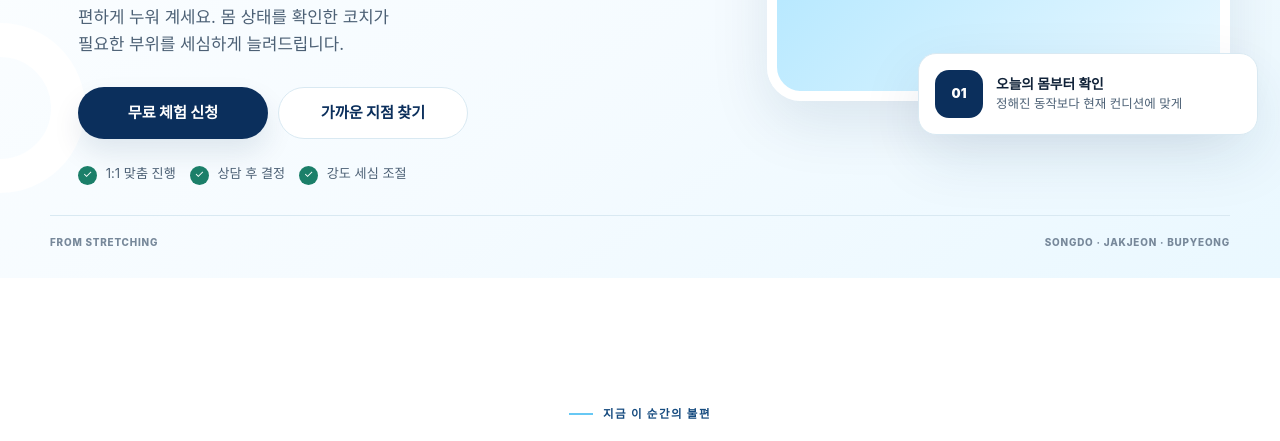
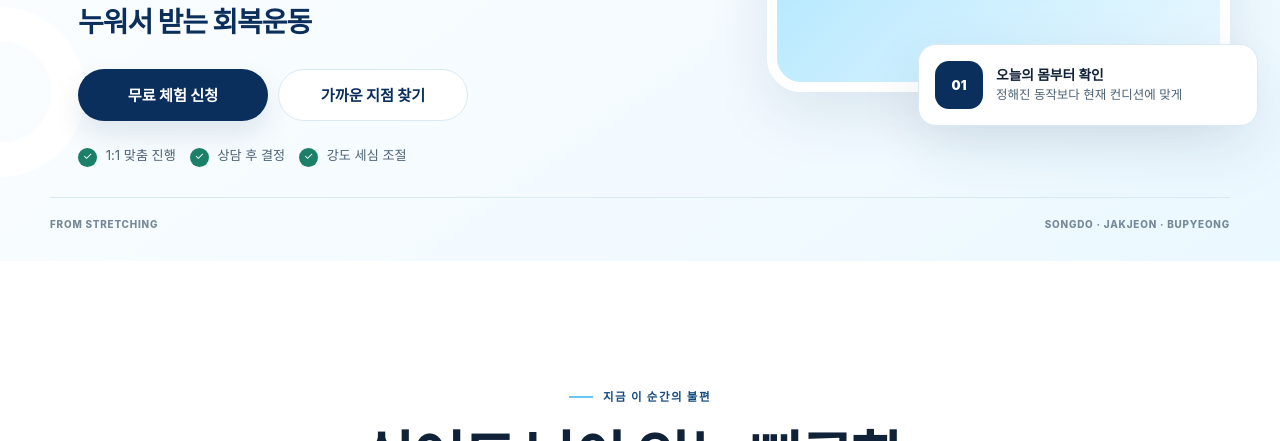
Before and after one commit to okmstyle-collab/from-stretching, a plain HTML site: page index.html in a window 1280 px wide. Shown: the part 659-1100 px from the top of the page. Drawn offline with Linux system fonts and the light colour scheme.

Commit message:
Update hero recovery message

```diff
--- a/index.html
+++ b/index.html
@@ -68,10 +68,7 @@
               내가 애쓰지 않아도,<br />
               몸은 <em>더 가벼워질 수 있습니다.</em>
             </h1>
-            <p class="hero-description">
-              편하게 누워 계세요. 몸 상태를 확인한 코치가<br class="desktop-only" />
-              필요한 부위를 세심하게 늘려드립니다.
-            </p>
+            <p class="hero-description">누워서 받는 회복운동</p>
 
             <div class="hero-actions">
               <a class="button button-primary" href="#lead-form" data-lead-trigger>무료 체험 신청</a>
--- a/styles.css
+++ b/styles.css
@@ -357,8 +357,11 @@ section[id] {
 
 .hero-description {
   margin-bottom: 28px;
-  color: var(--color-body);
-  font-size: 1.05rem;
+  color: var(--color-deep);
+  font-size: clamp(1.3rem, 5.8vw, 1.75rem);
+  font-weight: 800;
+  letter-spacing: -0.035em;
+  line-height: 1.35;
 }
 
 .hero-actions {
```
